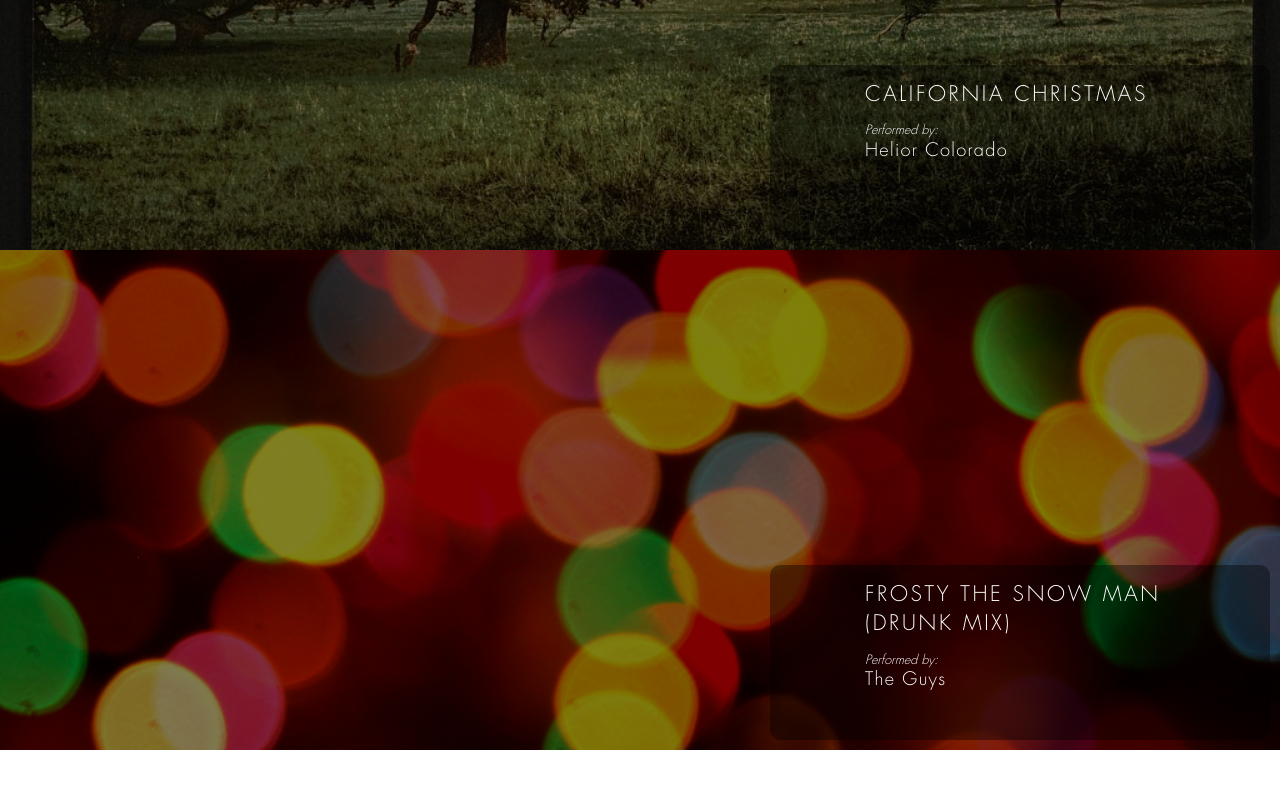
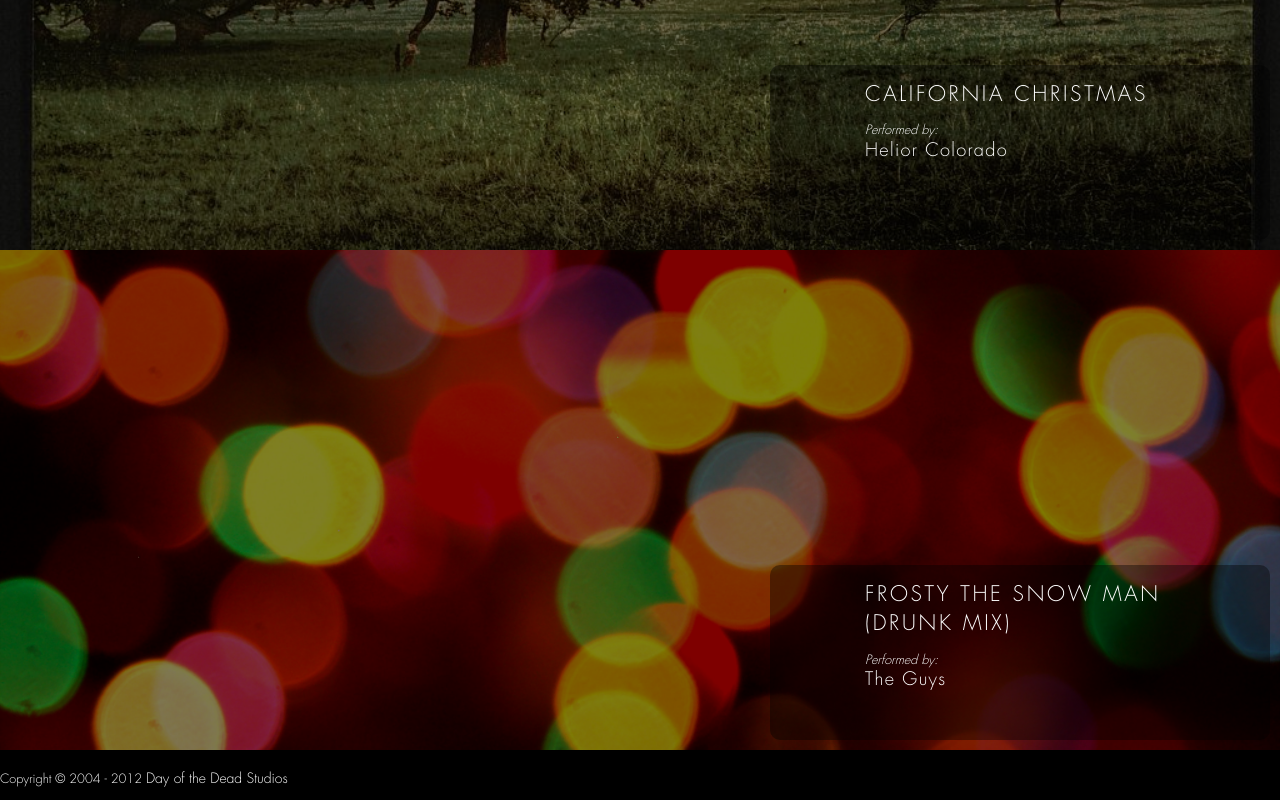
Before and after one commit to helior/christmas2012-site, a website: page index.html in a window 1280 px wide. Shown: the part 4750-5550 px from the top of the page. Before the commit the page ends 5500 px from the top, so only its background shows below. Drawn offline with nearby package versions, Linux system fonts and the light colour scheme; some packages are replaced by stand-ins of ours; no server answers; a script that the page names is missing; some icons are missing.

Commit message:
Added footer; fixed date; fixed html validation error;

```diff
--- a/bower.json
+++ b/bower.json
@@ -1,5 +1,5 @@
 {
-  "name": "christmas2013-site",
+  "name": "christmas2012-site",
   "version": "0.1.0",
   "main": "js/main.js",
   "ignore": ["node_modules"],
--- a/css/main.css
+++ b/css/main.css
@@ -114,9 +114,7 @@ h4{
 }
 
 p{
-	text-transform:uppercase;
 	font-family:'Conv_FuturaStd-Light',Sans-Serif;
-	letter-spacing:1pt;
 	font-size:1em;
 	line-height:1.5em;
 	margin-bottom:1.5em;
@@ -198,7 +196,7 @@ nav ul li a {
 	height: 30px;
 }
 
-.footer{
+#footer{
 	width:100%;
 	height:50px;
 	background:#000;
@@ -207,9 +205,14 @@ nav ul li a {
 	overflow:hidden;
 }
 
-.footer p{
+#footer p{
 		font-size:0.9em;
 		line-height:1em;
+}
+
+#footer a{
+	color:#fff;
+	text-decoration:none;
 }
 
 @media (min-width: 1800px) {}
@@ -276,11 +279,6 @@ nav ul li a {
 
 @media (min-width: 480px) and (max-width: 1070px){}
 
-
-.footer a{
-	color:#fff;
-	text-decoration:none;
-}
 
 .track {
 	height:500px;
--- a/index.html
+++ b/index.html
@@ -6,7 +6,7 @@
     <meta http-equiv="X-UA-Compatible" content="IE=9"/>
     <meta charset="utf-8">
     <meta name="keywords" content="">
-    <meta name="description" content="Christmas 2013 is a collection of songs, skits, and mixes – made with love for our friends.">
+    <meta name="description" content="Christmas 2012 is a collection of songs, skits, and mixes – made with love for our friends.">
 
 		<link href="style.css" rel="stylesheet" media="screen">
 
@@ -28,35 +28,6 @@
 			</nav>
 		</header>
 
-		<!-- <div class="hidden-mobile" id="video_background">
-		    <video autoplay loop preload="auto">
-		    <source src="assets/san-francisco.mp4" type="video/mp4">
-		    <source src="assets/san-francisco.webm" type="video/webm">
-		    <source src="assets/san-francisco.ogv" type="video/ogg">
-		    Video not
-		    supported</video>
-
-		    <div class="spacer90"></div>
-
-		    <div class="spacer180"></div>
-
-		    <div class="row">
-		      <div class="span12 offset6 text-center slogan">
-		      	<img alt="v_logo" src="images/logo.png">
-		      </div>
-
-		      <div class="span14 offset5 text-center slogan" style= "margin-top:50px;">
-		        <h1 style="color:#fff">This is our Christmas Album of 2013, made with extra ♥ for our friends and family.</h1>
-		      </div>
-	    	</div>
-
-	    	<div class="spacer90"></div>
-	  	</div>
-
-		<div class="wrapper start hidden-mobile">
-			<div class="row"></div>
-		</div> -->
-
 		<audio player-control="audioPlayer" playlist="audioPlaylist" audio-player></audio>
 
 		<div class="track" ng-repeat="track in playlist" id="track{{$index+1}}" ng-class="{parallax: track.parallax, active: isActive($index)}" ng-click="audioPlayer.playPause($index)">
@@ -69,20 +40,20 @@
 						<h2>{{track.title}}</h2>
 						<span class="by">Performed by:</span>
 						<em class="artist">{{track.artist}}</em>
+					</div>
 				</div>
 			</div>
 		</div>
 
-
+		<div id="footer">
+			<p>Copyright &copy; 2004 - 2012 <a href="http://dayofthedeadstudios.com/">Day of the Dead Studios</a></p>
+		</div>
 		<script src="http://code.jquery.com/jquery.js"></script>
 		<script src="//cdnjs.cloudflare.com/ajax/libs/jquery-easing/1.3/jquery.easing.min.js"></script>
 		<script src="//cdnjs.cloudflare.com/ajax/libs/jquery-scrollTo/1.4.6/jquery.scrollTo.min.js"></script>
 		<script src="js/jquery.nav.js"></script>
 		<script type="text/javascript" src="bower_components/angular/angular.min.js"></script>
 		<script type="text/javascript" src="bower_components/angular-audio-playlist/dist/angular-audio-player.min.js"></script>
-		<!-- <script type="text/javascript" src="bower_components/jquery.stellar/src/jquery.stellar.js"></script> -->
-		<!-- <script type="text/javascript" src="bower_components/angularjs-stellar/js/stellar.directives.js"></script> -->
-		<!-- <script src="js/jquery.fitvids.js"></script> -->
 		<script src="js/main.js"></script>
 	</body>
 </html>
--- a/package.json
+++ b/package.json
@@ -1,9 +1,9 @@
 {
-  "name": "christmas2013-site",
+  "name": "christmas2012-site",
   "version": "0.1.0",
   "repository": {
     "type": "git",
-    "url": "https://github.com/helior/christmas2013-site.git"
+    "url": "https://github.com/helior/christmas2012-site.git"
   },
   "author": {
     "name": "Helior Colorado"
```
